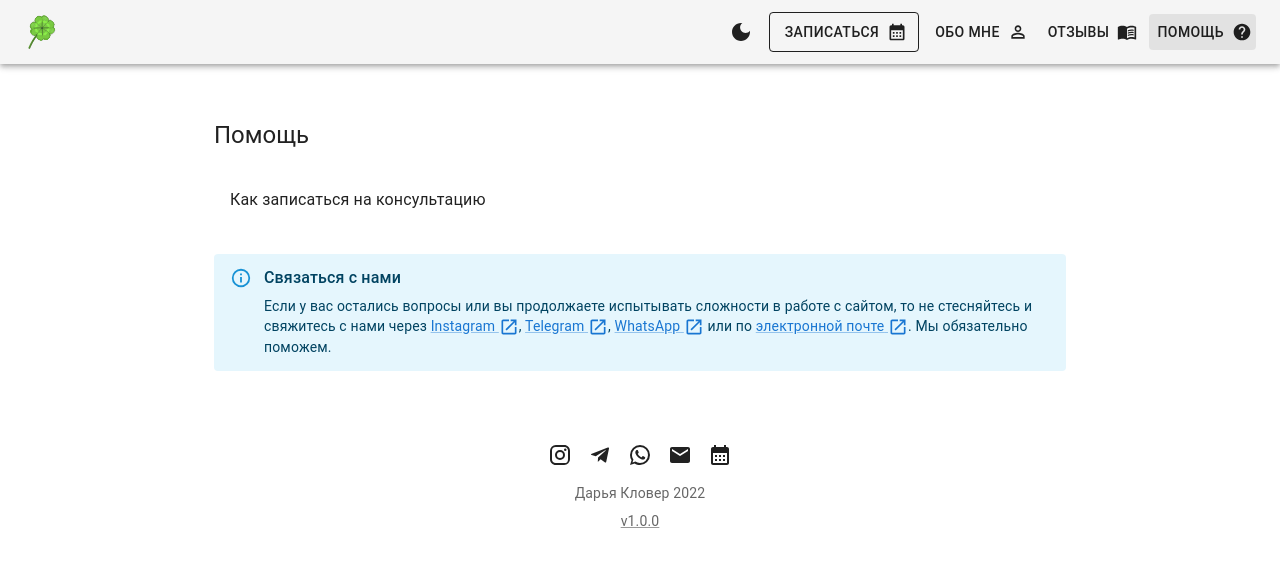
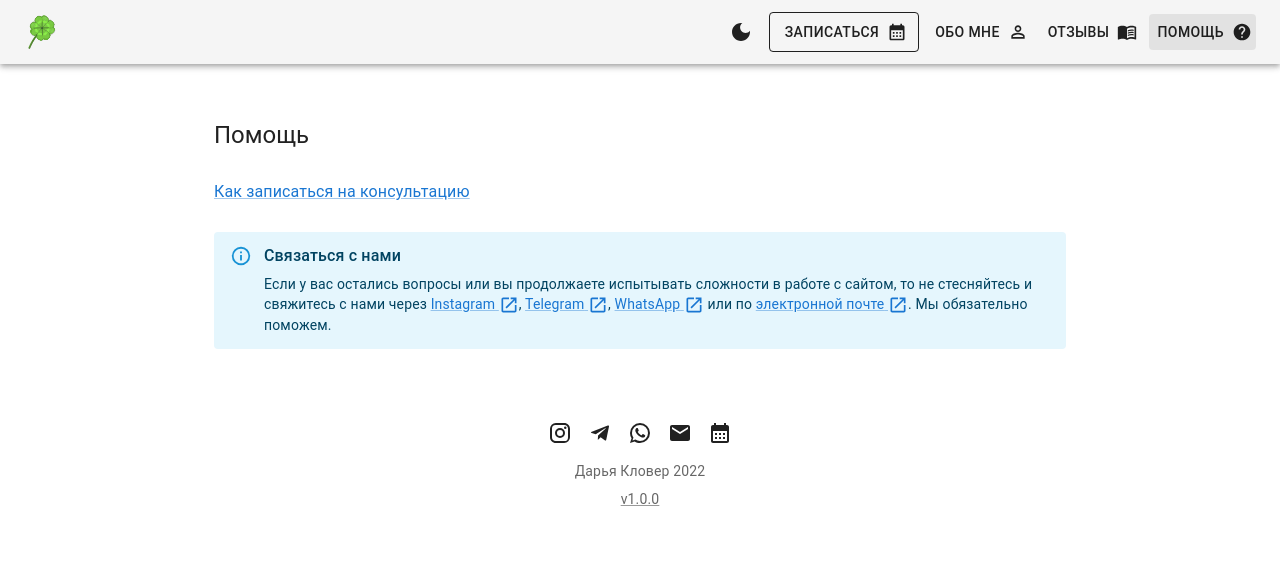
Before and after one commit to SiarheiBobryk/dariaklover, a React (Create React App) app: page /help in a window 1280 px wide. Shown: the top 564 px of the page. Built offline with nearby package versions, Linux system fonts and the light colour scheme; a web font is replaced by a local one.

Commit message:
chore: use the Link component for the Help page

```diff
--- a/src/pages/Help/Help.tsx
+++ b/src/pages/Help/Help.tsx
@@ -2,21 +2,19 @@ import * as React from 'react';
 import { Helmet } from 'react-helmet';
 import { NavLink as RouterNavLink } from 'react-router-dom';
 
-import { styled, Theme, useTheme } from '@mui/material/styles';
+import { styled } from '@mui/material/styles';
 import Alert from '@mui/material/Alert';
 import AlertTitle from '@mui/material/AlertTitle';
 import List from '@mui/material/List';
 import ListItem from '@mui/material/ListItem';
-import ListItemButton from '@mui/material/ListItemButton';
 import ListItemText from '@mui/material/ListItemText';
-import useMediaQuery from '@mui/material/useMediaQuery';
 
+import Link from '@mui/material/Link';
 import { AppConfigContext, Config } from '../../providers/AppConfigProvider';
 import Heading from '../../components/Heading';
 import helpMetaData from './helpMetaData';
 import howToBookMetaData from '../HowToBook/howToBookMetaData';
 import LinkBlank from '../../components/LinkBlank';
-import Paragraph from '../../components/Paragraph';
 
 export const PUBLIC_PATH = 'responsive_images';
 
@@ -43,8 +41,6 @@ function Help() {
     whatsapp: { href: whatsappHref },
     email,
   }: Config = React.useContext(AppConfigContext);
-  const theme: Theme = useTheme();
-  const isMedium: boolean = useMediaQuery(theme.breakpoints.up('md'));
 
   return (
     <>
@@ -55,9 +51,13 @@ function Help() {
 
       <List>
         <ListItem disableGutters>
-          <ListItemButton component={RouterNavLink} to={howToBookMetaData.path} dense={!isMedium}>
-            <ListItemText primary={<Paragraph>{howToBookMetaData.heading}</Paragraph>} />
-          </ListItemButton>
+          <ListItemText
+            primary={
+              <Link component={RouterNavLink} to={howToBookMetaData.path}>
+                {howToBookMetaData.heading}
+              </Link>
+            }
+          />
         </ListItem>
       </List>
       {/* TODO: Move that to the separate component */}
```
Also changed, not shown: 1 other file (tests, documents, lock files or other folders).
